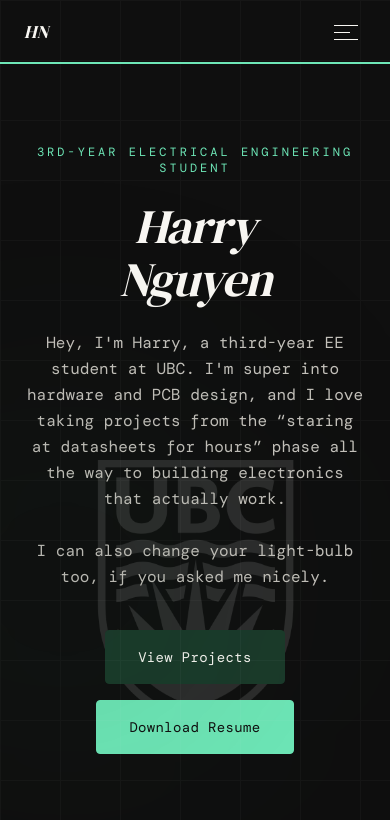
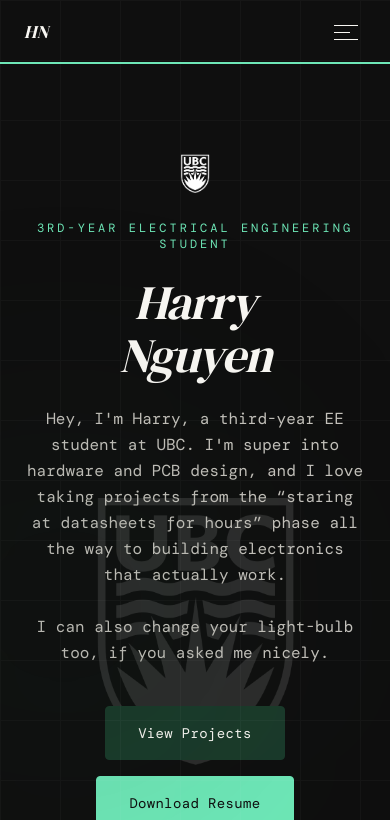
Before and after one commit to harryHatesCPEN211/Portfolio, a Next.js app: page / in a window 390 px wide. Shown: the top 820 px of the page. Built offline with nearby package versions, Linux system fonts and the light colour scheme; a web font is replaced by a local one.

Commit message:
Add small centered UBC logo above subtitle on mobile hero

```diff
--- a/src/components/sections/Hero.tsx
+++ b/src/components/sections/Hero.tsx
@@ -53,6 +53,23 @@ export function Hero() {
       <div className="max-w-7xl mx-auto w-full flex flex-col md:flex-row items-center md:items-start gap-16 py-20">
         {/* Text */}
         <div className="flex-1 min-w-0 text-center md:text-left">
+          {/* UBC logo — mobile only, above the subtitle */}
+          <motion.div
+            {...fadeUp(0.05)}
+            className="flex justify-center mb-5 md:hidden"
+          >
+            <div className="relative w-14 h-14">
+              <Image
+                src="/images/ubc-logo-transparent.png"
+                alt="UBC"
+                fill
+                className="object-contain"
+                style={{ filter: "brightness(0) invert(1)" }}
+                sizes="56px"
+              />
+            </div>
+          </motion.div>
+
           <motion.p
             {...fadeUp(0.1)}
             className="text-xs font-mono tracking-[0.25em] uppercase text-accent-light mb-6"
```
